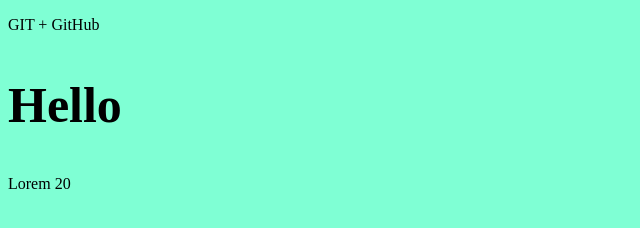
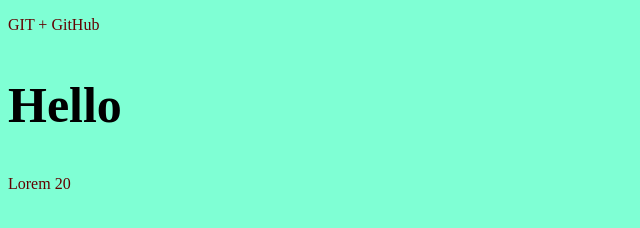
Before and after one commit to YaroslavK2004/gitTest, a plain HTML site: page index.html in a window 1280 px wide. Shown: the whole page, without its empty margins (0-640 px from the left). Drawn offline with Linux system fonts and the light colour scheme.

Commit message:
Исправления

```diff
--- a/css/main.css
+++ b/css/main.css
@@ -2,7 +2,7 @@ body{
     background-color: aquamarine;
 }
 p{
-    colar: #630101;
+    color: #630101;
 }
 h2{
     font-size: 50px;
```
Also changed, not shown: index.html (+1 -1 lines).
